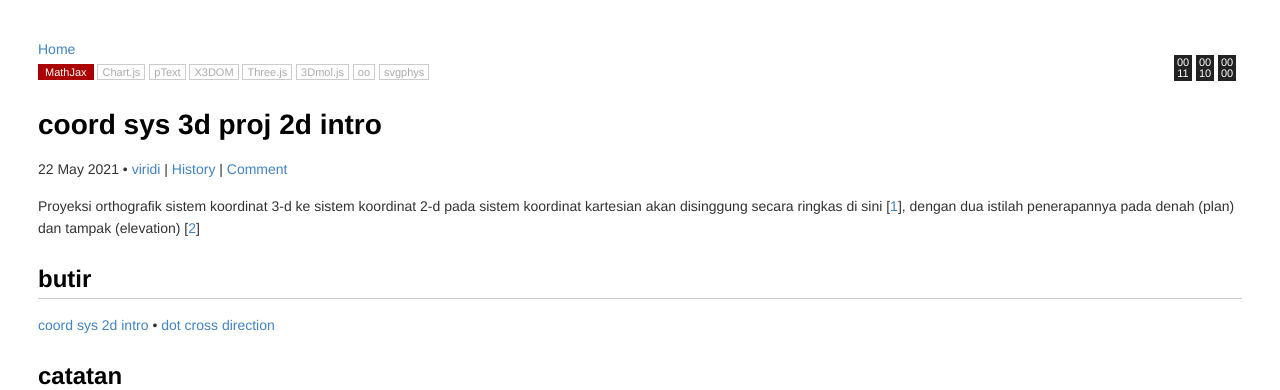
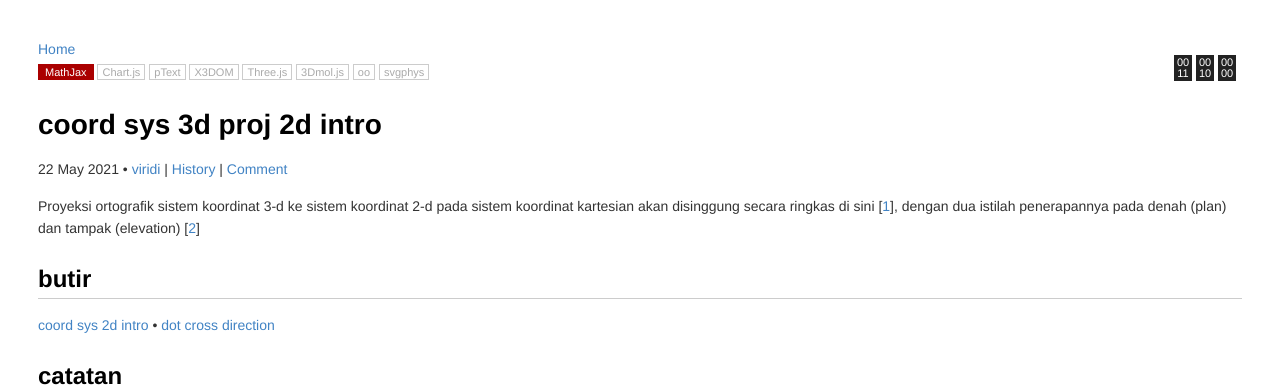
Before and after one commit to dudung/butir, a Jekyll site: the page built from _posts/0/01/2021-05-23-coord-sys-3d-proj-2d-intro.md, in a window 1280 px wide. Shown: the top 390 px of the page. Built offline with Jekyll 4.4.1, drawn with Linux system fonts in a browser that asks for light colours.

Commit message:
typo en->id

```diff
--- a/_posts/0/01/2021-05-23-coord-sys-3d-proj-2d-intro.md
+++ b/_posts/0/01/2021-05-23-coord-sys-3d-proj-2d-intro.md
@@ -13,13 +13,13 @@
 svgphys: false
 category: math
 tags: ["coordinate system", "3d", "projection", "2d", "introduction"]
-date: 2021-05-23 01:14:00 +07
+date: 2021-05-23 01:15:00 +07
 permalink: /0012
 src: https://github.com/dudung/butir/commits/main/_posts/0/01/2021-05-23-coord-sys-3d-proj-2d-intro.md
 twitter_username: 6unpnp
 nodes: ['0000', '0010', '0011']
 ---
-Proyeksi orthografik sistem koordinat 3-d ke sistem koordinat 2-d pada sistem koordinat kartesian akan disinggung secara ringkas di sini [[1](r01)], dengan dua istilah penerapannya pada denah (plan) dan tampak (elevation) [[2](r02)]
+Proyeksi ortografik sistem koordinat 3-d ke sistem koordinat 2-d pada sistem koordinat kartesian akan disinggung secara ringkas di sini [[1](r01)], dengan dua istilah penerapannya pada denah (plan) dan tampak (elevation) [[2](r02)]
 
 
 ## butir
```
